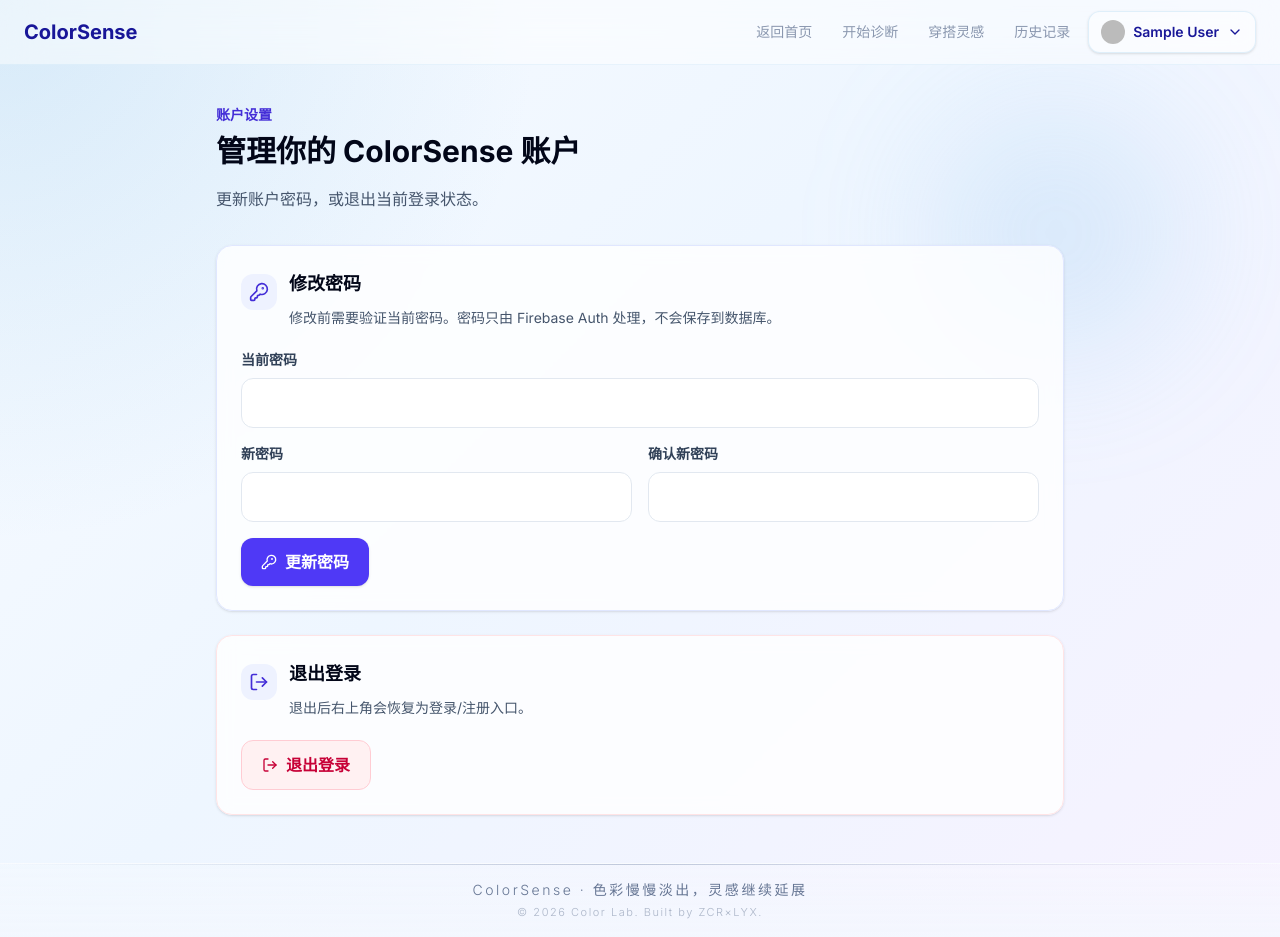
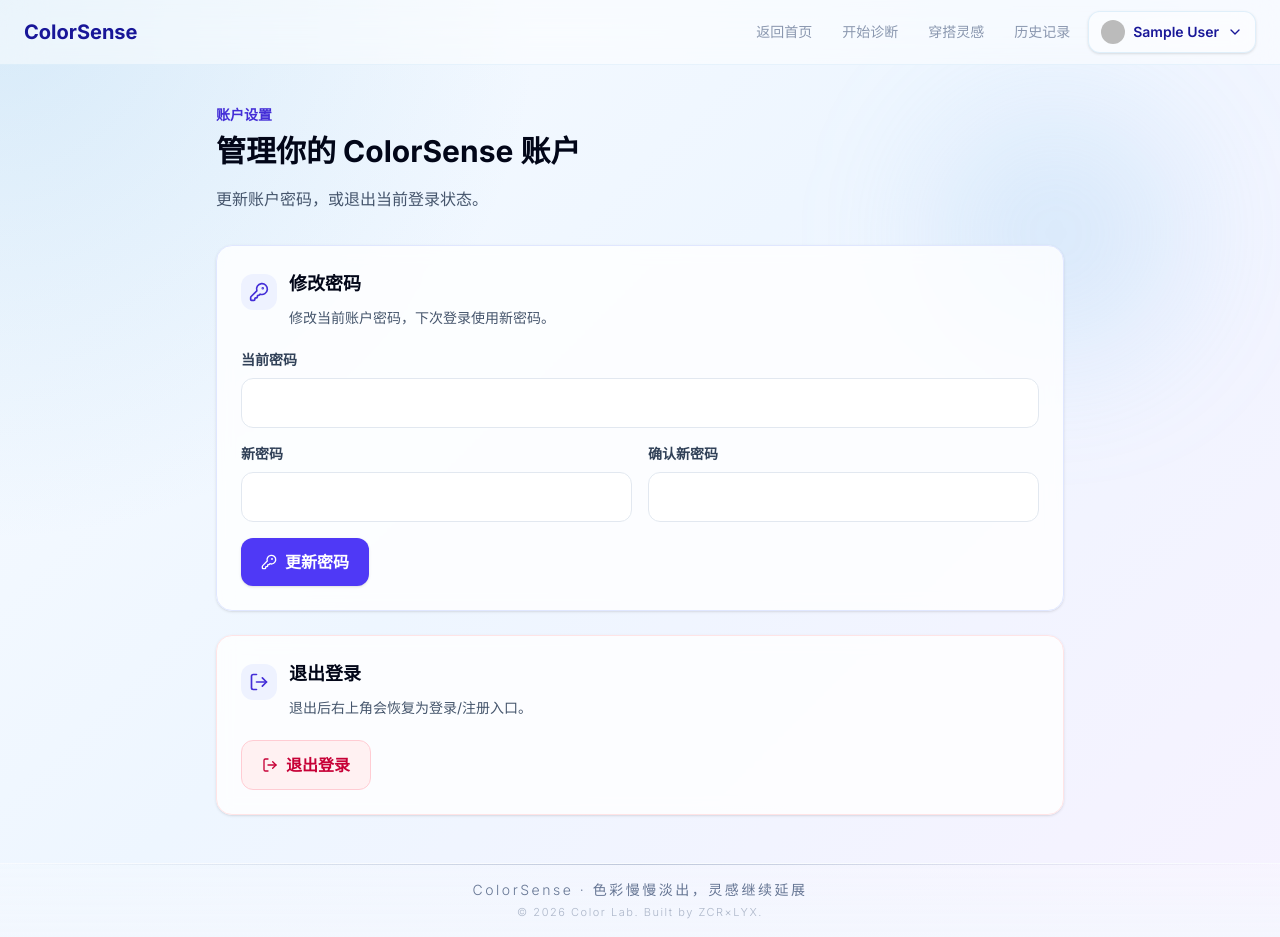
Before and after one commit to ttyyxl/colorsense, a Next.js app: page /settings in a window 1280 px wide. Built offline with nearby package versions, Linux system fonts and the light colour scheme; no server answers; the database is empty; sample sign-in values are in the browser's storage.

Commit message:
update personal setting page

```diff
--- a/src/app/profile/portrait/page.tsx
+++ b/src/app/profile/portrait/page.tsx
@@ -95,7 +95,7 @@ function PortraitProfileContent() {
             <p className="text-sm font-semibold text-indigo-700">个人肖像档案</p>
             <h1 className="mt-2 text-3xl font-bold text-slate-950">查看你的个人画像信息</h1>
             <p className="mt-4 leading-7 text-slate-600">
-              问卷结果和最近一次季型诊断会集中展示在这里，检测页面只保留上传和结果相关内容。
+              问卷结果和最近一次季型诊断可在本页查看，修改个人问卷信息可点击修改问卷重新填写。
             </p>
           </div>
           {profile && (
--- a/src/app/settings/page.tsx
+++ b/src/app/settings/page.tsx
@@ -100,7 +100,7 @@ function SettingsContent() {
 
         <div className="relative mt-8 grid gap-6">
           <form onSubmit={changePassword} className="rounded-2xl border border-indigo-100 bg-white/80 p-6 shadow-sm backdrop-blur">
-            <SectionHeading icon={<KeyRound className="h-5 w-5" aria-hidden="true" />} title={<>&#x4fee;&#x6539;&#x5bc6;&#x7801;</>} description={<>&#x4fee;&#x6539;&#x524d;&#x9700;&#x8981;&#x9a8c;&#x8bc1;&#x5f53;&#x524d;&#x5bc6;&#x7801;&#x3002;&#x5bc6;&#x7801;&#x53ea;&#x7531; Firebase Auth &#x5904;&#x7406;&#xff0c;&#x4e0d;&#x4f1a;&#x4fdd;&#x5b58;&#x5230;&#x6570;&#x636e;&#x5e93;&#x3002;</>} />
+            <SectionHeading icon={<KeyRound className="h-5 w-5" aria-hidden="true" />} title={<>&#x4fee;&#x6539;&#x5bc6;&#x7801;</>} description={<>修改当前账户密码，下次登录使用新密码。</>} />
             {passwordNotice && <NoticeMessage notice={passwordNotice} />}
             <div className="mt-5 grid gap-4">
               <PasswordField label={<>&#x5f53;&#x524d;&#x5bc6;&#x7801;</>} value={currentPassword} autoComplete="current-password" onChange={setCurrentPassword} />
```
